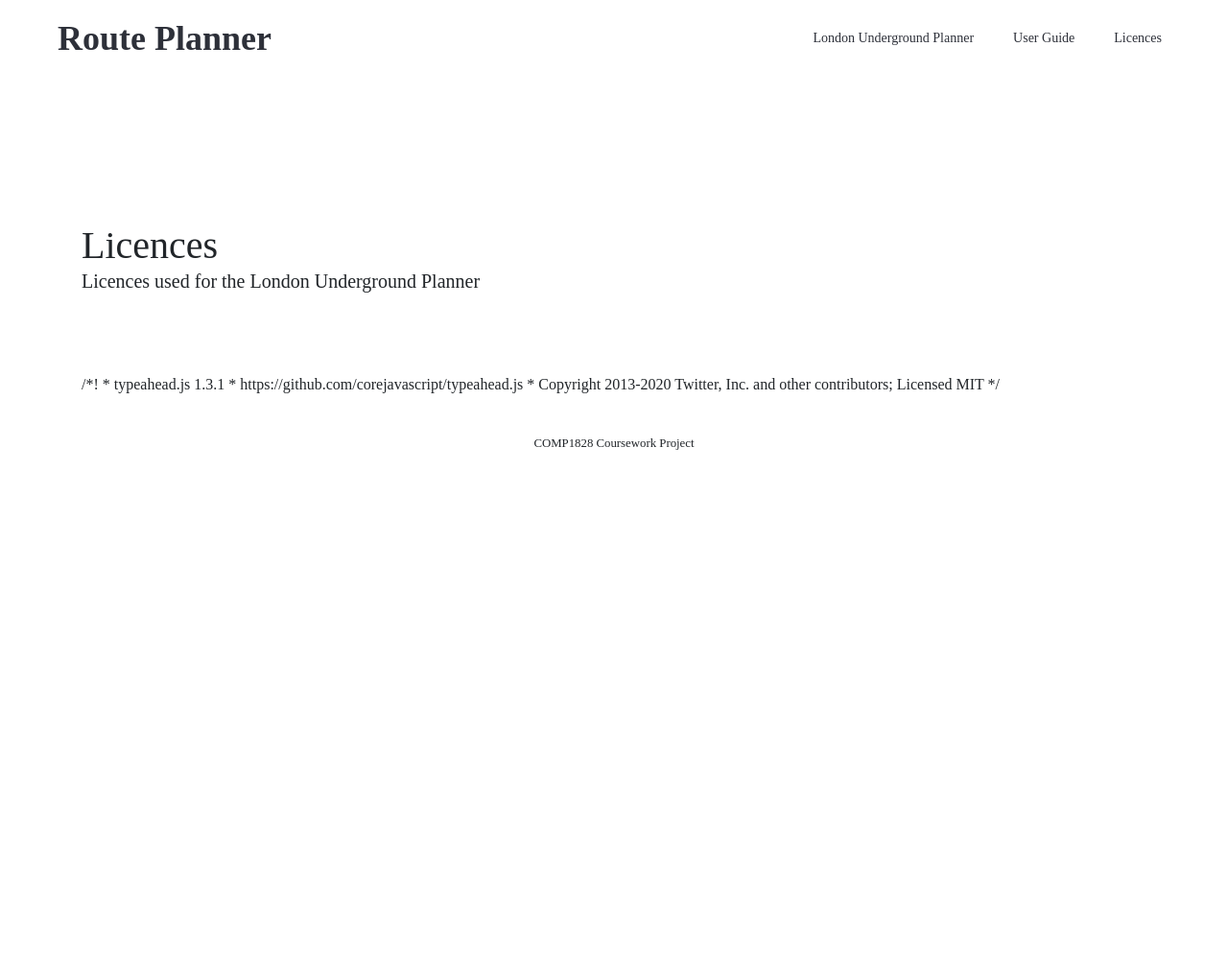
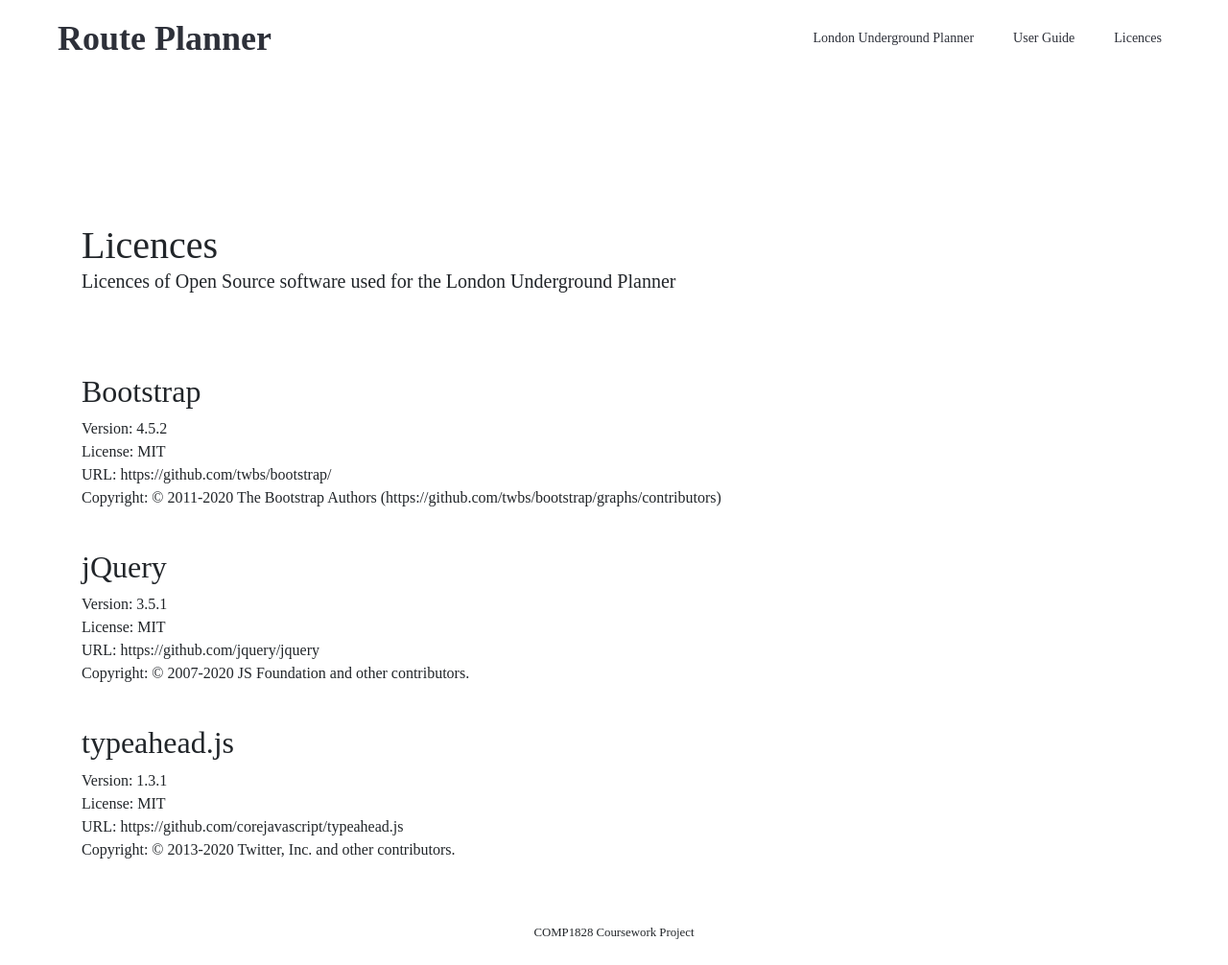
Before and after one commit to metallicgloss/London-Underground-Route-Planner, a Django app: page /licences in a window 1280 px wide. Shown: the whole page at 96% size. Before the commit the page ends 469 px from the top, so only its background shows below. Run offline with Django 3.2, Linux system fonts and the light colour scheme; some libraries are stand-ins or nearby versions; some web fonts are replaced.

Commit message:
Update licenses.

```diff
--- a/underground_route_planner/static/css/styles.css
+++ b/underground_route_planner/static/css/styles.css
@@ -360,12 +360,6 @@ body {
 }
 
 /*
--------------------------------------------------
--------------     Warning Modal     -------------
--------------------------------------------------
-*/
-
-/*
 -----------------------------------------------------
 -------------    Homepage Content       -------------
 -----------------------------------------------------
@@ -414,6 +408,10 @@ body {
 
 .license-list {
     margin-top: 75px;
+}
+
+.license-list .row {
+    margin-bottom: 25px
 }
 
 /*
--- a/underground_route_planner/static/js/route-planner.js
+++ b/underground_route_planner/static/js/route-planner.js
@@ -53,7 +53,7 @@ $('#origin-location, #destination-location').typeahead({
         }
 
         // Display error popup to user.
-        $('#error-message-content').html("testing");
+        $('#error-message-content').html("Please select a station from the available dropdown.");
         $('#error-message').modal('show');
 
         // Clear value
--- a/underground_route_planner/templates/licences.html
+++ b/underground_route_planner/templates/licences.html
@@ -6,7 +6,7 @@
     <div class="header-block-content">
         <div class="container">
             <h1 class="subpage-block-heading mb-0">Licences</h1>
-            <h2 class="subpage-block-subheading">Licences used for the London Underground Planner</h2>
+            <h2 class="subpage-block-subheading">Licences of Open Source software used for the London Underground Planner</h2>
         </div>
     </div>
 </div>
@@ -15,13 +15,29 @@
     <div class="license-list">
         <div class="row">
             <div class="col-lg-12">
-                <p>
-                    /*!
-                    * typeahead.js 1.3.1
-                    * https://github.com/corejavascript/typeahead.js
-                    * Copyright 2013-2020 Twitter, Inc. and other contributors; Licensed MIT
-                    */
-                </p>
+                <h2>Bootstrap</h2>
+                Version: 4.5.2<br>
+                License: MIT<br>
+                URL: https://github.com/twbs/bootstrap/<br>
+                Copyright: &copy; 2011-2020 The Bootstrap Authors (https://github.com/twbs/bootstrap/graphs/contributors)</p>
+            </div>
+        </div>
+        <div class="row">
+            <div class="col-lg-12">
+                <h2>jQuery</h2>
+                Version: 3.5.1<br>
+                License: MIT<br>
+                URL: https://github.com/jquery/jquery<br>
+                Copyright: &copy; 2007-2020 JS Foundation and other contributors.</p>
+            </div>
+        </div>
+        <div class="row">
+            <div class="col-lg-12">
+                <h2>typeahead.js</h2>
+                Version: 1.3.1<br>
+                License: MIT<br>
+                URL: https://github.com/corejavascript/typeahead.js<br>
+                Copyright: &copy; 2013-2020 Twitter, Inc. and other contributors.</p>
             </div>
         </div>
     </div>
```
